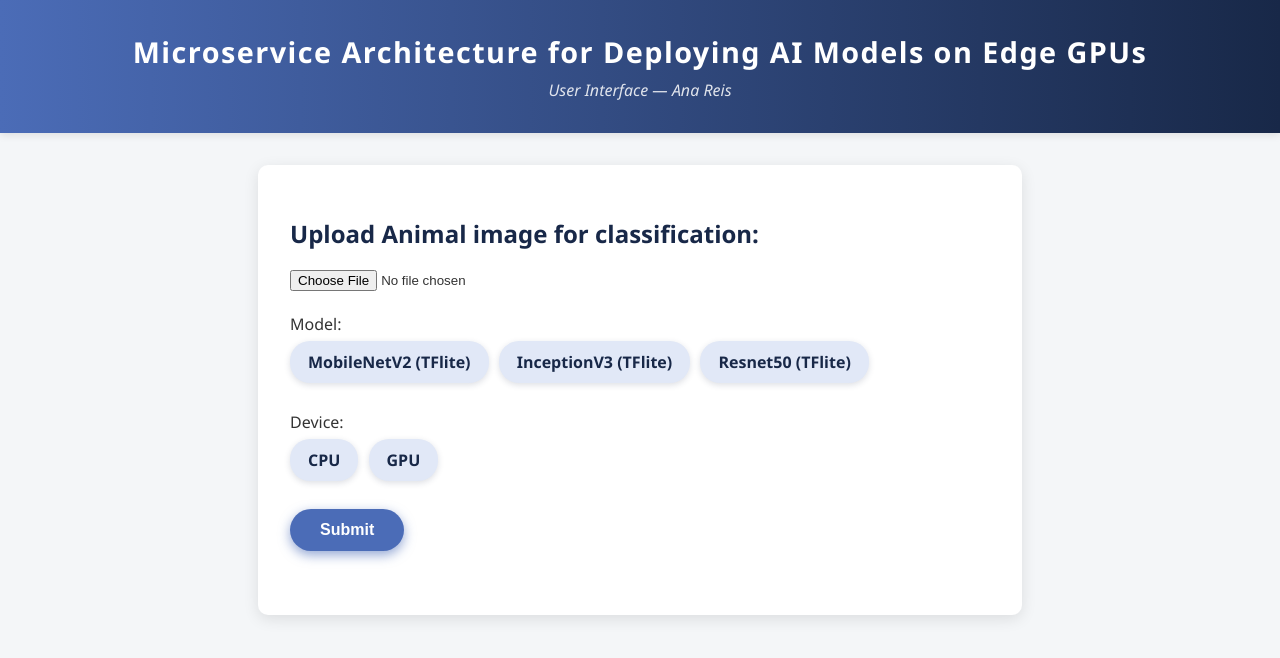
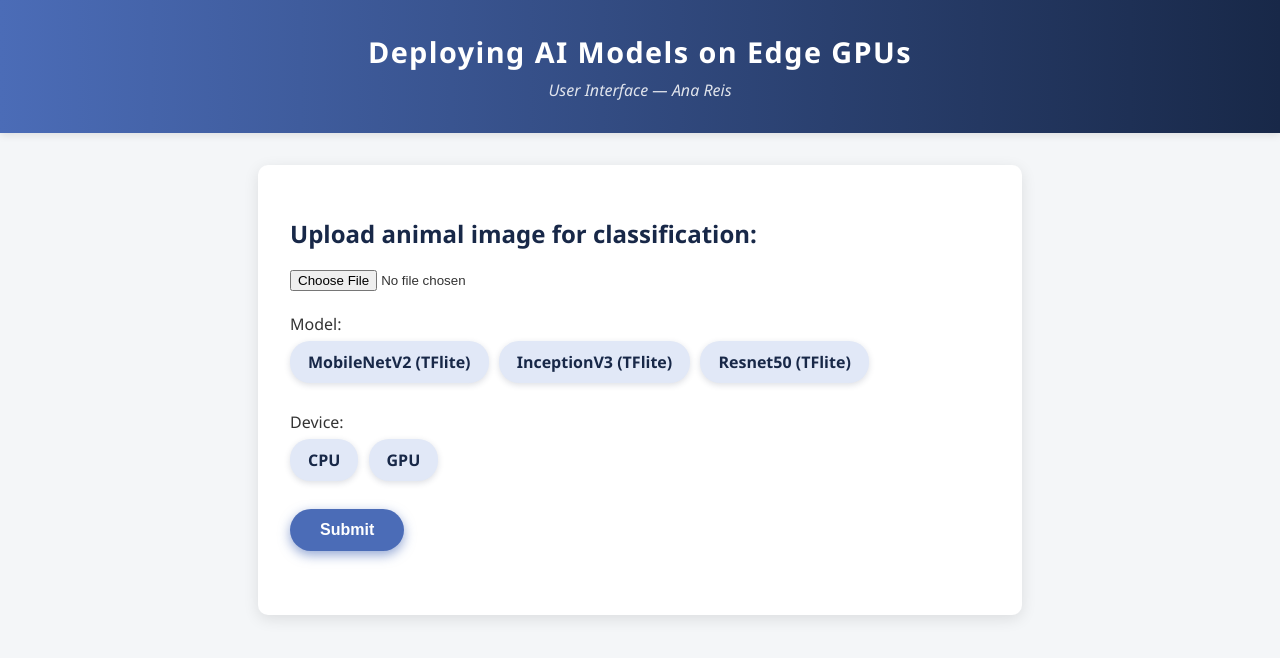
Before and after one commit to claudia105271/IAA, a website: page users-api/public/index.html in a window 1280 px wide. Drawn offline with Linux system fonts and the light colour scheme.

Commit message:
Update index.html

```diff
--- a/users-api/public/index.html
+++ b/users-api/public/index.html
@@ -112,12 +112,12 @@
 </head>
 <body>
   <header>
-    <h1>Microservice Architecture for Deploying AI Models on Edge GPUs</h1>
+    <h1>Deploying AI Models on Edge GPUs</h1>
     <p>User Interface — Ana Reis</p>
   </header>
 
   <main>
-    <h2>Upload Animal image for classification:</h2>
+    <h2>Upload animal image for classification:</h2>
     <form id="uploadForm" enctype="multipart/form-data">
       <input type="file" name="image" required><br><br>
 
```
